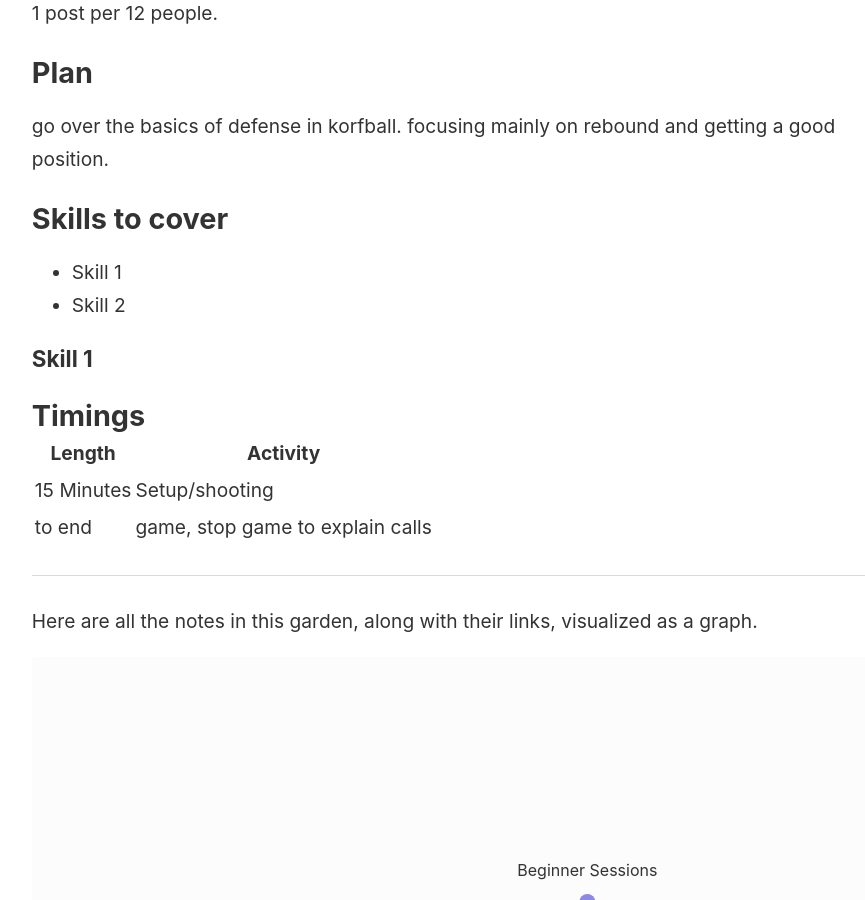
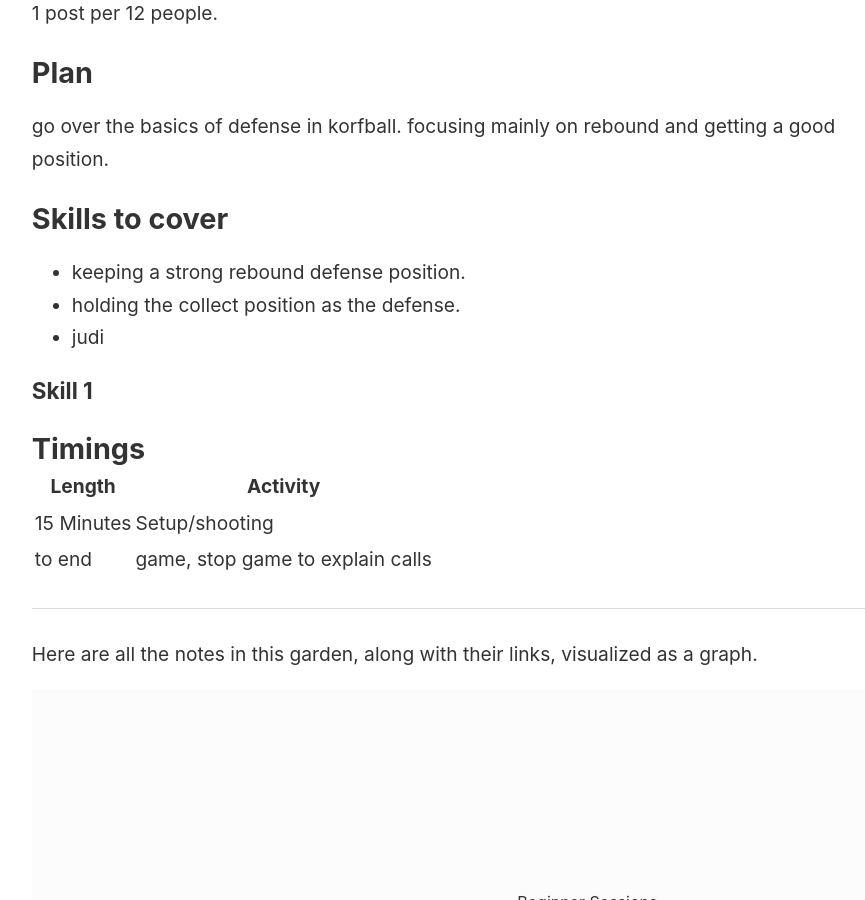
Before and after one commit to jamesptanner/notes, a Jekyll site: the page built from _notes/korfball/sessions/Beginner-defense.md, in a window 1280 px wide and 900 px high, scrolled down 642 px. Shown: the whole window, without its empty margins (45-910 px from the left). Built offline with Jekyll 4.4.1, drawn with Linux system fonts in a browser that asks for light colours.

Commit message:
update Beginner-defense.md

```diff
--- a/_notes/korfball/sessions/Beginner-defense.md
+++ b/_notes/korfball/sessions/Beginner-defense.md
@@ -20,8 +20,9 @@ go over the basics of defense in korfball. focusing mainly on rebound and gettin
 
 ## Skills to cover
 
-* Skill 1
-* Skill 2
+* keeping a strong rebound defense position.
+* holding the collect position as the defense.
+* judi
 
 ### Skill 1
 
```
